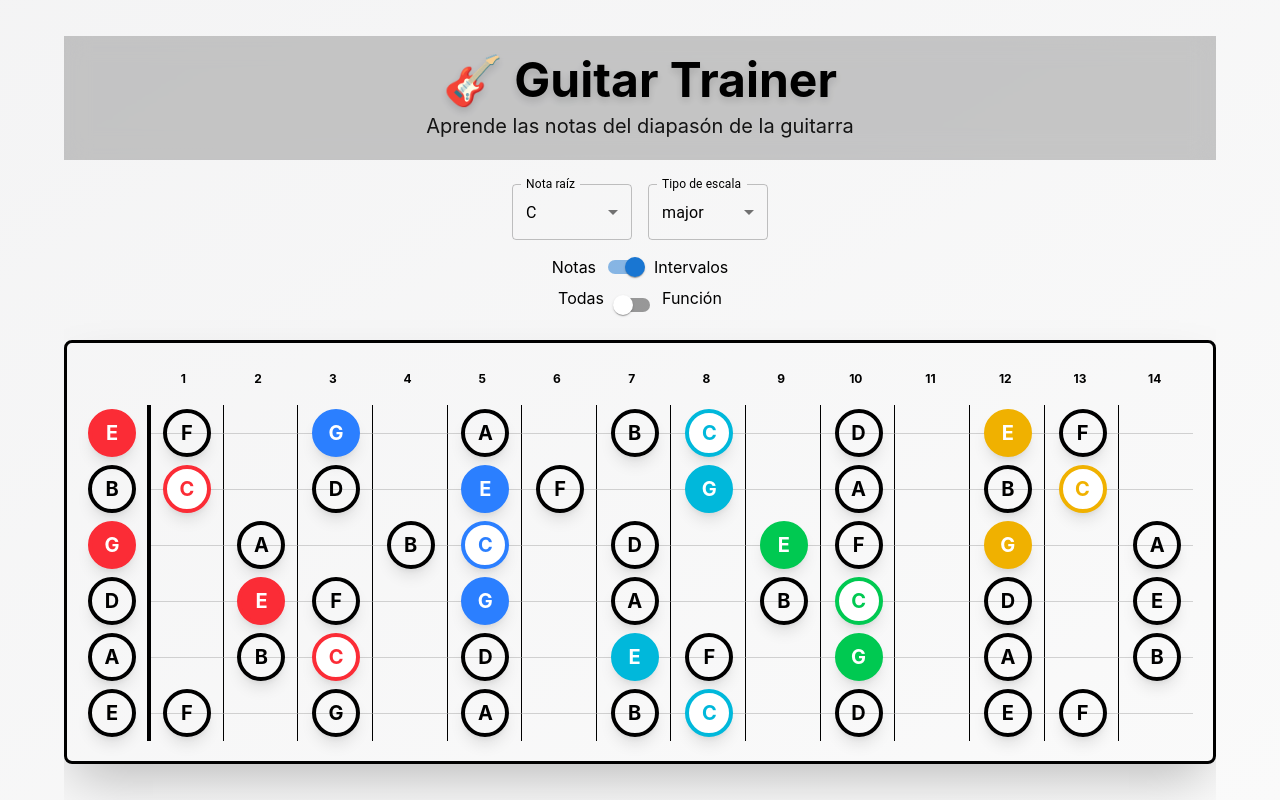
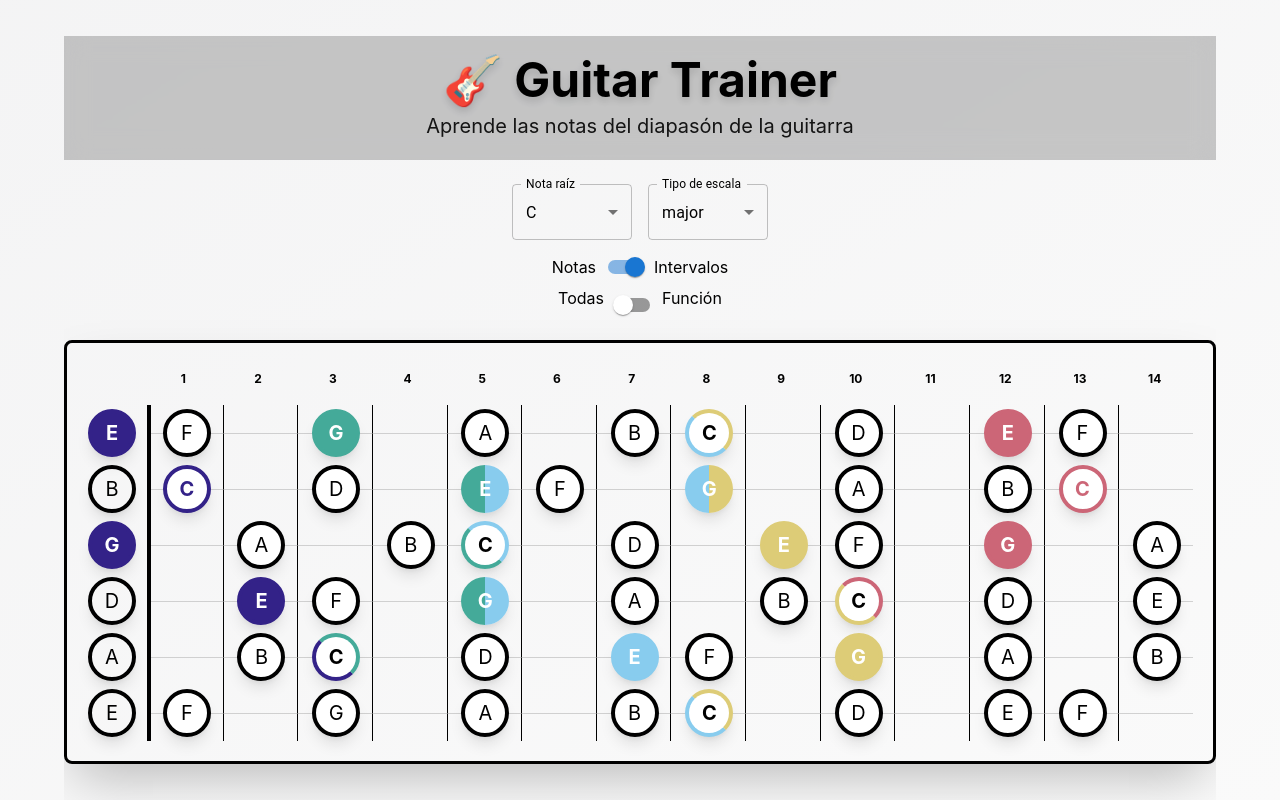
Before and after one commit to DeFrankCom/guitar-trainer, a React (Vite) app: page / in a window 1280 px wide. Built offline with nearby package versions, Linux system fonts and the light colour scheme.

Commit message:
feat: added multi-color notes

```diff
--- a/src/components/Fretboard.tsx
+++ b/src/components/Fretboard.tsx
@@ -24,26 +24,25 @@ export const Fretboard: React.FC<FretboardProps> = ({
     generateFretboardData(NUM_FRETS)
   );
 
-  const getChordByNote = (note: FretboardNote) => {
-    let selectedChord;
+  const getChordByNote = (note: FretboardNote): ChordStructure[] => {
+    let selectedChords = [];
 
-    console.log(chordStructure);
     for (const chord of chordStructure) {
       const correspondingNote = chord.notes.find(
         n => n.fret === note.fret && n.string === note.string
       );
       if (correspondingNote) {
-        selectedChord = chord;
-        break;
+        selectedChords.push(chord);
       }
     }
-    return selectedChord;
+    return selectedChords;
   };
 
   const getNoteOfScale = (note: FretboardNote) => {
     return selectedScale.find(scaleNote => scaleNote.note === note.note);
   };
 
+  console.log(chordStructure);
   return (
     <div className='flex justify-center items-center w-full'>
       <div className='bg-guitar-brown border-3 border-guitar-dark rounded-lg p-5 shadow-2xl w-full max-w-full overflow-x-auto'>
@@ -61,7 +60,10 @@ export const Fretboard: React.FC<FretboardProps> = ({
         </div>
         {/* Cuerdas y notas */}
         {fretboardData.strings.map(
-          (guitarString: FretboardData['strings'][number]) => (
+          (guitarString: FretboardData['strings'][number]) => {
+            const zeroNoteChordShape = getChordByNote(guitarString.notes[0])[0];
+            const zeroNoteScale = getNoteOfScale(guitarString.notes[0]);
+            return (
               <div
                 key={guitarString.stringNumber}
                 className='flex items-center w-full'
@@ -70,18 +72,15 @@ export const Fretboard: React.FC<FretboardProps> = ({
                 <div className='flex items-center justify-center min-w-[50px] mr-2.5 shrink-0'>
                   <NoteCmp
                     key={0}
-                  shape={
-                    getChordByNote(guitarString.notes[0])?.chordShape ?? 'none'
-                  }
+                    shapes={[zeroNoteChordShape?.chordShape ?? 'none']}
                     note={{
                       ...guitarString.notes[0],
-                    interval:
-                      getNoteOfScale(guitarString.notes[0])?.interval ??
-                      undefined,
+                      interval: zeroNoteScale?.interval ?? undefined,
                     }}
                     showNoteName={showNoteName}
                     viewOnlyFunction={viewOnlyFunction}
-                  noteBelongsToScale={!!getNoteOfScale(guitarString.notes[0])}
+                    noteBelongsToScale={!!zeroNoteScale}
+                    noteBelongsToChord={!!zeroNoteChordShape}
                     withBorderRight={false}
                     isOnLastFret={false}
                   />
@@ -91,11 +90,11 @@ export const Fretboard: React.FC<FretboardProps> = ({
                     .slice(1)
                     .map((note: FretboardNote, index: number) => {
                       const scaleNote = getNoteOfScale(note);
-                    const chord = getChordByNote(note);
+                      const chordPos = getChordByNote(note);
                       return (
                         <NoteCmp
                           key={note.fret}
-                        shape={chord?.chordShape ?? 'none'}
+                          shapes={chordPos.map(c => c.chordShape) ?? 'none'}
                           note={{
                             ...note,
                             interval: scaleNote?.interval ?? undefined,
@@ -103,6 +102,7 @@ export const Fretboard: React.FC<FretboardProps> = ({
                           showNoteName={showNoteName}
                           viewOnlyFunction={viewOnlyFunction}
                           noteBelongsToScale={!!scaleNote}
+                          noteBelongsToChord={chordPos.length >= 1}
                           isOnLastFret={index + 1 === NUM_FRETS}
                         />
                       );
@@ -118,7 +118,8 @@ export const Fretboard: React.FC<FretboardProps> = ({
                   </div>
                 </div>
               </div>
-          )
+            );
+          }
         )}
       </div>
     </div>
--- a/src/components/Note.tsx
+++ b/src/components/Note.tsx
@@ -1,41 +1,43 @@
+import { useMemo } from 'react';
+import type { FC } from 'react';
 import type { FretboardNote } from '@/types/FretboardNote';
 import cx from 'classnames';
 
-const colorMap: Record<string, string> = {
-  red: 'border-red-600 text-black',
-  redFirst: 'bg-red-500 border-red-600 text-black',
-  blue: 'border-blue-600 text-black',
-  blueFirst: 'bg-blue-500 border-blue-600 text-black',
-  cyan: 'border-cyan-600 text-black',
-  cyanFirst: 'bg-cyan-400 border-cyan-600 text-black',
-  green: 'border-green-600 text-black',
-  greenFirst: 'bg-green-500 border-green-600 text-black',
-  yellow: 'border-yellow-500 text-black',
-  yellowFirst: 'bg-yellow-400 border-yellow-500 text-black',
-  none: '',
-};
-
 type NoteProps = {
-  shape: string;
+  shapes: Array<string>;
   note: FretboardNote;
   showNoteName: boolean;
   viewOnlyFunction: boolean;
   noteBelongsToScale: boolean;
+  noteBelongsToChord: boolean;
   withBorderRight?: boolean;
   isOnLastFret: boolean;
 };
 
-export const Note: React.FC<NoteProps> = ({
-  shape,
+export const Note: FC<NoteProps> = ({
+  shapes,
   note,
   showNoteName,
   viewOnlyFunction,
   noteBelongsToScale,
+  noteBelongsToChord,
   withBorderRight = true,
   isOnLastFret,
 }) => {
-  const colorMapKey =
-    note.interval === '1' ? `${shape}-note-root` : `${shape}-note`;
+  const shapeClassname = useMemo(() => {
+    if (shapes.length === 0) {
+      return 'bg-white';
+    }
+    if (shapes.length === 1) {
+      return note.interval === '1'
+        ? `${shapes[0]}-note-root`
+        : `${shapes[0]}-note`;
+    }
+    return note.interval === '1'
+      ? `${shapes.join('-')}-note-root`
+      : `${shapes.join('-')}-note`;
+  }, [shapes, note]);
+
   return (
     <div
       key={note.fret}
@@ -48,11 +50,16 @@ export const Note: React.FC<NoteProps> = ({
         <div
           key={note.fret}
           className={cx(
-            'flex items-center justify-center h-[48px] w-[48px] rounded-full border-4 font-bold text-xl shadow-lg transition-all duration-200 z-2',
-            colorMapKey ?? 'none'
+            'flex items-center justify-center h-[48px] w-[48px] rounded-full border-4 text-xl shadow-lg transition-all duration-200 z-2',
+            shapeClassname,
+            { 'font-bold': note.interval === '1' || noteBelongsToChord }
           )}
         >
-          {showNoteName || !viewOnlyFunction ? note.note : note.interval}
+          {showNoteName || !viewOnlyFunction
+            ? note.note
+            : note.interval === '1'
+              ? 'R'
+              : note.interval}
         </div>
       )}
     </div>
--- a/src/index.css
+++ b/src/index.css
@@ -38,52 +38,170 @@
   }
 }
 
+:root {
+  --color-c-shape: #332288;
+  --color-a-shape: #44aa99;
+  --color-g-shape: #88ccee;
+  --color-e-shape: #ddcc77;
+  --color-d-shape: #cc6677;
+}
+
 .bg-white {
   background-color: #fff;
 }
 
 .C-shape-note {
-  background-color: var(--color-red-500);
+  background-color: var(--color-c-shape);
   color: #fff;
-  border-color: var(--color-red-500);
+  border-color: var(--color-c-shape);
 }
 .C-shape-note-root {
-  color: var(--color-red-500);
+  color: var(--color-c-shape);
   background-color: #fff;
 }
 .A-shape-note {
-  background-color: var(--color-blue-500);
+  background-color: var(--color-a-shape);
   color: #fff;
-  border-color: var(--color-blue-500);
+  border-color: var(--color-a-shape);
 }
 .A-shape-note-root {
-  color: var(--color-blue-500);
+  color: var(--color-a-shape);
   background-color: #fff;
 }
 .G-shape-note {
-  background-color: var(--color-cyan-500);
+  background-color: var(--color-g-shape);
   color: #fff;
-  border-color: var(--color-cyan-500);
+  border-color: var(--color-g-shape);
 }
 .G-shape-note-root {
-  color: var(--color-cyan-500);
+  color: var(--color-g-shape);
   background-color: #fff;
 }
 .E-shape-note {
-  background-color: var(--color-green-500);
+  background-color: var(--color-e-shape);
   color: #fff;
-  border-color: var(--color-green-500);
+  border-color: var(--color-e-shape);
 }
 .E-shape-note-root {
-  color: var(--color-green-500);
+  color: var(--color-e-shape);
   background-color: #fff;
 }
 .D-shape-note {
-  background-color: var(--color-yellow-500);
+  background-color: var(--color-d-shape);
   color: #fff;
-  border-color: var(--color-yellow-500);
+  border-color: var(--color-d-shape);
 }
 .D-shape-note-root {
-  color: var(--color-yellow-500);
+  color: var(--color-d-shape);
   background-color: #fff;
 }
+
+.C-shape-A-shape-note-root {
+  color: #000;
+  background-color: #fff;
+  border-right-color: var(--color-a-shape);
+  border-top-color: var(--color-a-shape);
+  border-left-color: var(--color-c-shape);
+  border-bottom-color: var(--color-c-shape);
+}
+
+.C-shape-A-shape-note {
+  color: #fff;
+  background: linear-gradient(
+    90deg,
+    var(--color-c-shape) 0%,
+    var(--color-c-shape) 50%,
+    var(--color-a-shape) 50%,
+    var(--color-a-shape) 100%
+  );
+  border-color: transparent;
+  border-style: hidden;
+}
+
+.A-shape-G-shape-note-root {
+  color: #000;
+  background-color: #fff;
+  border-right-color: var(--color-g-shape);
+  border-top-color: var(--color-g-shape);
+  border-left-color: var(--color-a-shape);
+  border-bottom-color: var(--color-a-shape);
+}
+
+.A-shape-G-shape-note {
+  color: #fff;
+  background: linear-gradient(
+    90deg,
+    var(--color-a-shape) 0%,
+    var(--color-a-shape) 50%,
+    var(--color-g-shape) 50%,
+    var(--color-g-shape) 100%
+  );
+  border-color: transparent;
+  border-style: hidden;
+}
+
+.G-shape-E-shape-note-root {
+  color: #000;
+  background-color: #fff;
+  border-right-color: var(--color-e-shape);
+  border-top-color: var(--color-e-shape);
+  border-left-color: var(--color-g-shape);
+  border-bottom-color: var(--color-g-shape);
+}
+
+.G-shape-E-shape-note {
+  color: #fff;
+  background: linear-gradient(
+    90deg,
+    var(--color-g-shape) 0%,
+    var(--color-g-shape) 50%,
+    var(--color-e-shape) 50%,
+    var(--color-e-shape) 100%
+  );
+  border-color: transparent;
+  border-style: hidden;
+}
+
+.E-shape-D-shape-note-root {
+  color: #000;
+  background-color: #fff;
+  border-right-color: var(--color-d-shape);
+  border-top-color: var(--color-d-shape);
+  border-left-color: var(--color-e-shape);
+  border-bottom-color: var(--color-e-shape);
+}
+
+.E-shape-D-shape-note {
+  color: #fff;
+  background: linear-gradient(
+    90deg,
+    var(--color-e-shape) 0%,
+    var(--color-e-shape) 50%,
+    var(--color-d-shape) 50%,
+    var(--color-d-shape) 100%
+  );
+  border-color: transparent;
+  border-style: hidden;
+}
+
+.D-shape-C-shape-note-root {
+  color: #000;
+  background-color: #fff;
+  border-right-color: var(--color-c-shape);
+  border-top-color: var(--color-c-shape);
+  border-left-color: var(--color-d-shape);
+  border-bottom-color: var(--color-d-shape);
+}
+
+.D-shape-C-shape-note {
+  color: #fff;
+  background: linear-gradient(
+    90deg,
+    var(--color-d-shape) 0%,
+    var(--color-d-shape) 50%,
+    var(--color-c-shape) 50%,
+    var(--color-c-shape) 100%
+  );
+  border-color: transparent;
+  border-style: hidden;
+}
```
Lines whose indentation alone changed are shown as unchanged.
